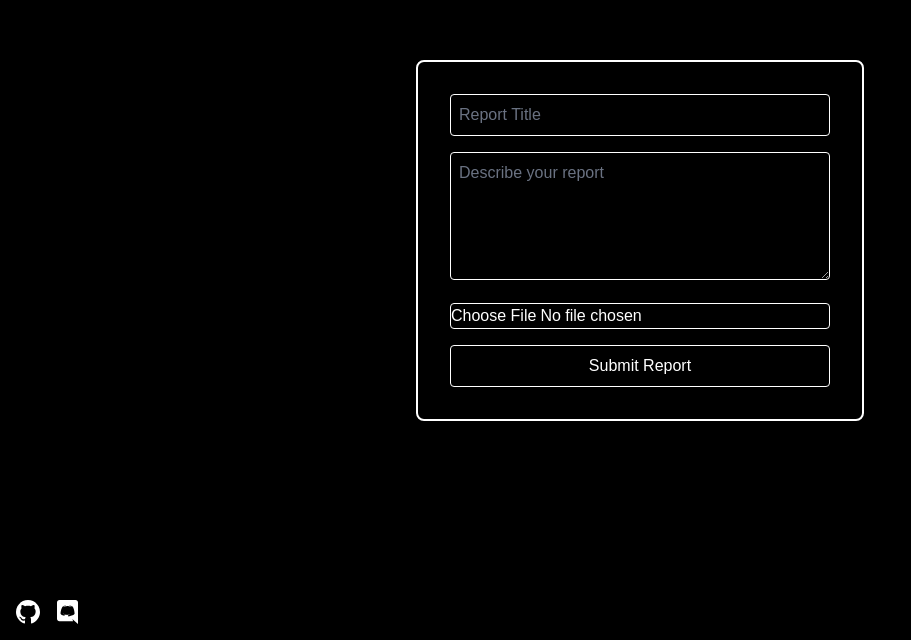
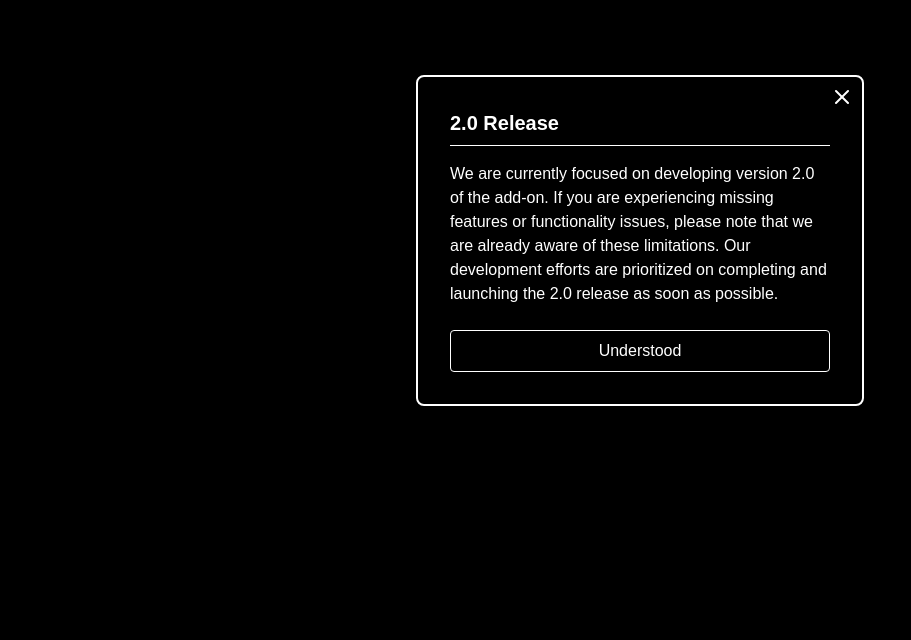
Before and after one commit to IDKDeadXD/Obsidian-Essentials-REPORTS-SYSTEM, a Next.js app: page / in a window 1280 px wide. Shown: the part 160-800 px from the top of the page, without its empty margins (0-911 px from the left). Built offline with nearby package versions, Linux system fonts and the light colour scheme.

Commit message:
Added Announcements System

```diff
--- a/src/app/page.tsx
+++ b/src/app/page.tsx
@@ -1,21 +1,62 @@
 'use client';
 
-import { useState, FormEvent, useRef } from 'react';
+import { useState, FormEvent, useRef, useEffect } from 'react';
 
 // Define a custom error type
 interface ReportError {
   message?: string;
 }
 
+// Define announcement type
+interface Announcement {
+  id: string;
+  title: string;
+  content: string;
+  version: number;
+}
+
 export default function ReportForm() {
+  // Current announcement configuration
+  const CURRENT_ANNOUNCEMENT: Announcement = {
+    id: 'release-2.0',
+    title: '2.0 Release',
+    content: 'We are currently focused on developing version 2.0 of the add-on. If you are experiencing missing features or functionality issues, please note that we are already aware of these limitations. Our development efforts are prioritized on completing and launching the 2.0 release as soon as possible.',
+    version: 1 // Increment this when you want to show a new announcement
+  };
+
+  // Toggle to enable/disable announcements
+  const SHOW_ANNOUNCEMENT = true;
+
   const [title, setTitle] = useState('');
   const [description, setDescription] = useState('');
   const [file, setFile] = useState<File | null>(null);
   const [status, setStatus] = useState('');
   const [isSubmitting, setIsSubmitting] = useState(false);
+  const [showAnnouncement, setShowAnnouncement] = useState(false);
+  const [currentAnnouncement, setCurrentAnnouncement] = useState<Announcement | null>(null);
 
   // Correct way to create a ref using useRef
   const fileInputRef = useRef<HTMLInputElement>(null);
+
+  // Check if the user has already seen the current version of the announcement
+  useEffect(() => {
+    // Only run client-side
+    if (typeof window !== 'undefined') {
+      const lastSeenVersion = localStorage.getItem('announcementVersion');
+
+      // If announcement is enabled and user hasn't seen this version yet
+      if (SHOW_ANNOUNCEMENT && (!lastSeenVersion || parseInt(lastSeenVersion) < CURRENT_ANNOUNCEMENT.version)) {
+        setShowAnnouncement(true);
+        setCurrentAnnouncement(CURRENT_ANNOUNCEMENT);
+      }
+    }
+  }, []);
+
+  // Mark announcement as seen with the current version
+  const closeAnnouncement = () => {
+    setShowAnnouncement(false);
+    localStorage.setItem('announcementVersion', CURRENT_ANNOUNCEMENT.version.toString());
+  };
 
   const handleSubmit = async (e: FormEvent) => {
     e.preventDefault();
@@ -81,6 +122,37 @@ export default function ReportForm() {
 
   return (
     <div className="min-h-screen bg-black flex items-center justify-center p-4 relative">
+      {/* Announcement Modal */}
+      {showAnnouncement && currentAnnouncement && (
+        <div className="fixed inset-0 bg-black bg-opacity-70 backdrop-blur-sm flex items-center justify-center z-50 p-4">
+          <div className="bg-black border-2 border-white p-8 rounded-lg shadow-xl w-full max-w-md relative animate-fadeIn">
+            <button
+              onClick={closeAnnouncement}
+              className="absolute top-2 right-2 text-white hover:text-gray-300"
+            >
+              <svg xmlns="http://www.w3.org/2000/svg" width="24" height="24" viewBox="0 0 24 24" fill="none" stroke="currentColor" strokeWidth="2" strokeLinecap="round" strokeLinejoin="round">
+                <line x1="18" y1="6" x2="6" y2="18"></line>
+                <line x1="6" y1="6" x2="18" y2="18"></line>
+              </svg>
+            </button>
+
+            <div className="text-white">
+              <h2 className="text-xl font-bold mb-2">{currentAnnouncement.title}</h2>
+              <hr className="border-white mb-4" />
+              <p className="mb-4">
+                {currentAnnouncement.content}
+              </p>
+              <button
+                onClick={closeAnnouncement}
+                className="w-full p-2 bg-black text-white border border-white rounded hover:bg-gray-900 transition mt-2"
+              >
+                Understood
+              </button>
+            </div>
+          </div>
+        </div>
+      )}
+
       <div className="bg-black border-2 border-white p-8 rounded-lg shadow-xl w-full max-w-md">
         <form onSubmit={handleSubmit} className="space-y-4">
           <input
```
